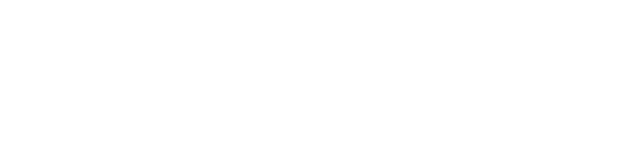
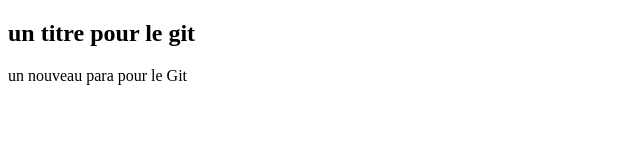
Before and after one commit to Hakimcdl/newdepository1, a plain HTML site: page index.html in a window 1280 px wide. Shown: the whole page, without its empty margins (0-640 px from the left). Drawn offline with Linux system fonts and the light colour scheme.

Commit message:
ajout para et h2 + fichier CSS

```diff
--- a/index.html
+++ b/index.html
@@ -4,7 +4,9 @@
     <meta charset="UTF-8">
     <meta http-equiv="X-UA-Compatible" content="IE=edge">
     <meta name="viewport" content="width=device-width, initial-scale=1.0">
-    <title>Document</title>
+    <title>GITHUB</title>
+    <h2>un titre pour le git</h2>
+    <p>un nouveau para pour le Git</p>
 </head>
 <body>
 
```
Also changed, not shown: css/style.css (added).
